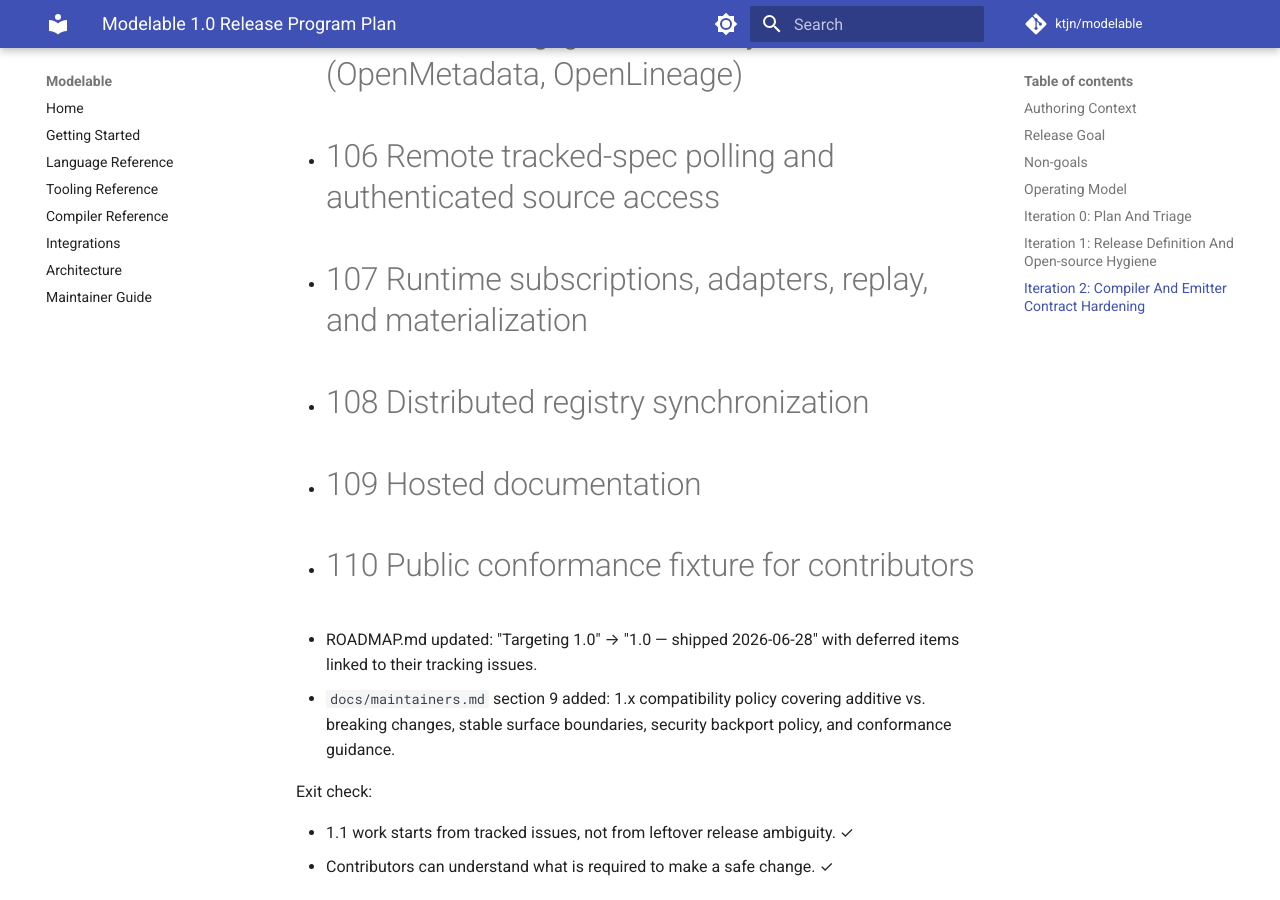
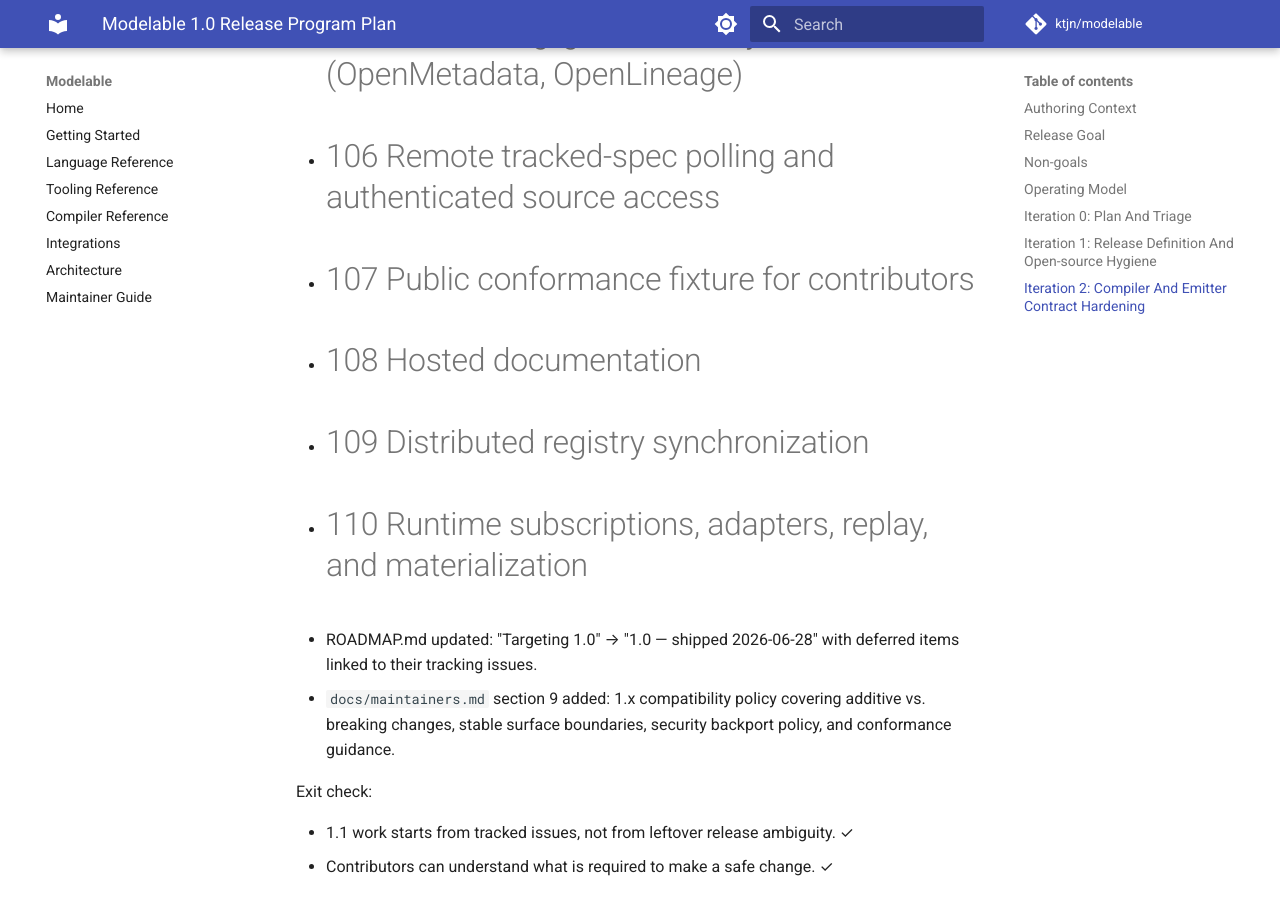
Before and after one commit to ktjn/modelable, an MkDocs documentation site: the page built from docs/superpowers/plans/2026-06-28-modelable-1-0-release.md, in a window 1280 px wide and 900 px high, scrolled down 8914 px. Built offline with MkDocs 1.6.1 and Material for MkDocs 9.7.7, drawn with Linux system fonts in a browser that asks for light colours; comment, search, counter and statistics services are not loaded.

```diff
--- a/docs/superpowers/plans/2026-06-28-modelable-1-0-release.md
+++ b/docs/superpowers/plans/2026-06-28-modelable-1-0-release.md
@@ -292,10 +292,10 @@ Completed 2026-06-28:
   - #104 VS Code Marketplace distribution
   - #105 Live catalog/governance synchronization (OpenMetadata, OpenLineage)
   - #106 Remote tracked-spec polling and authenticated source access
-  - #107 Runtime subscriptions, adapters, replay, and materialization
-  - #108 Distributed registry synchronization
-  - #109 Hosted documentation
-  - #110 Public conformance fixture for contributors
+  - #107 Public conformance fixture for contributors
+  - #108 Hosted documentation
+  - #109 Distributed registry synchronization
+  - #110 Runtime subscriptions, adapters, replay, and materialization
 - ROADMAP.md updated: "Targeting 1.0" → "1.0 — shipped 2026-06-28" with
   deferred items linked to their tracking issues.
 - `docs/maintainers.md` section 9 added: 1.x compatibility policy covering
```
Also changed, not shown: ROADMAP.md (+3 -3 lines), docs/conformance.md (added, +44 -0 lines), docs/maintainers.md (+2 -1 lines), samples/README.md (+5 -0 lines), 1 other file.
